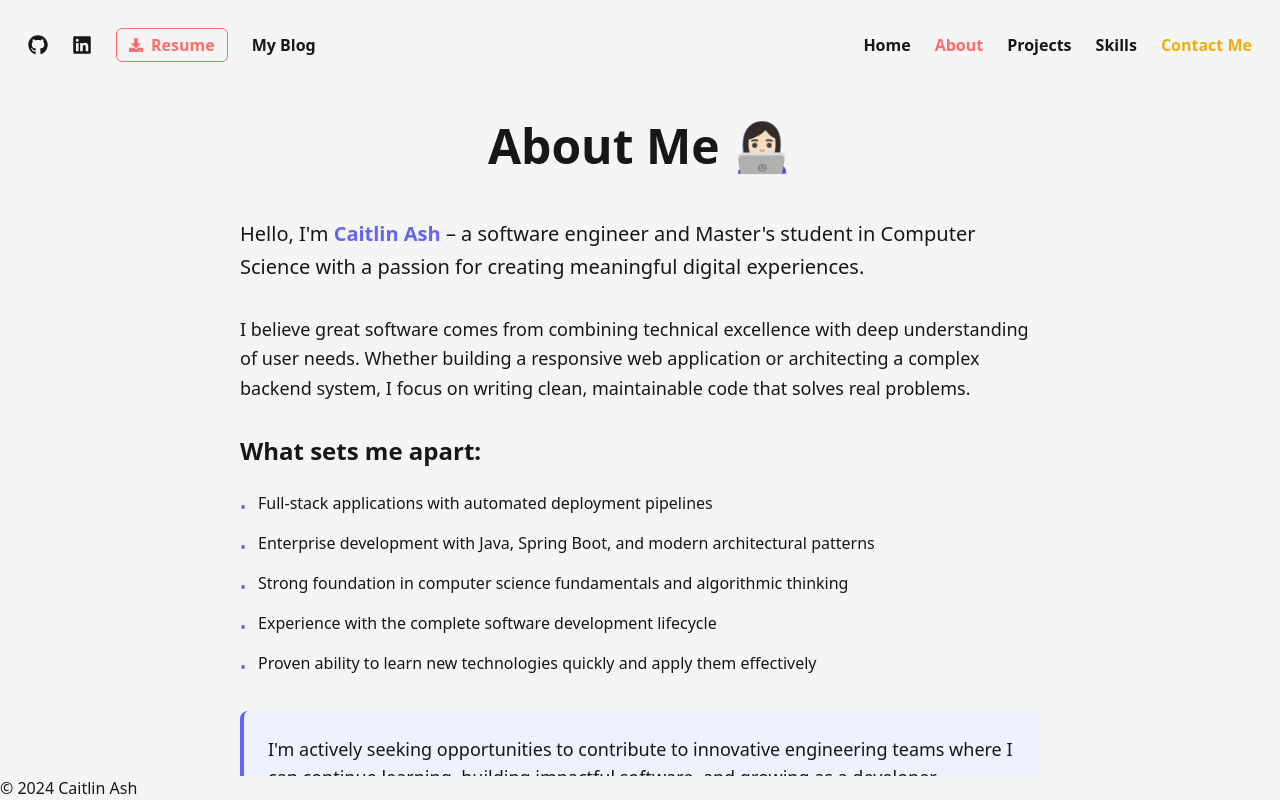
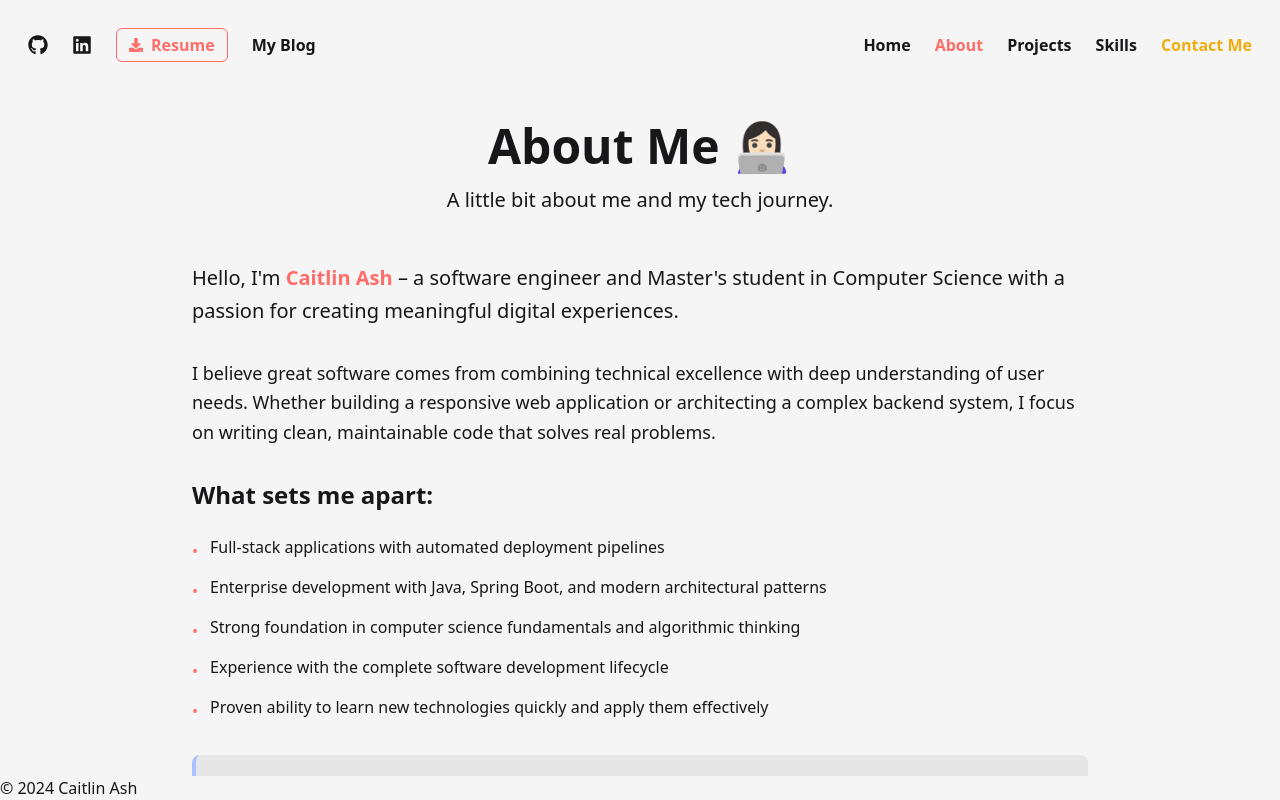
Before and after one commit to bycait27/portfolio, a Next.js app: page / in a window 1280 px wide. Both pictures are taken after a click on the button "About". Built offline with nearby package versions, Linux system fonts and the light colour scheme.

Commit message:
Changed Project and Projects components and added a re-usable ui component for section headers

```diff
--- a/package.json
+++ b/package.json
@@ -17,6 +17,7 @@
     "react": "^18.3.1",
     "react-dom": "^18.3.1",
     "react-icons": "^5.3.0",
+    "react-syntax-highlighter": "^15.6.1",
     "tailwind-merge": "^2.5.2"
   },
   "devDependencies": {
--- a/src/components/Project.jsx
+++ b/src/components/Project.jsx
@@ -1,8 +1,53 @@
+import { FaGithub, FaExternalLinkAlt } from 'react-icons/fa';
+
 export default function Project({ projectTitle, projectDescription, viewCode, viewApp, tech }) {
     return (
-            <div
+        <div className="bg-background-secondary rounded-lg p-6 shadow-lg hover:shadow-xl transition-shadow duration-300">
+            {/* project header and description */}
+            <div className="mb-4">
+                <h3 className="text-xl font-bold text-text-primary mb-2">
+                    {projectTitle}
+                </h3>
+                <p className="text-text-primary/80 leading-relaxed">
+                    {projectDescription}
+                </p>
+            </div>
 
-            >
+            {/* tech stack */}
+            <div className="mb-6">
+                <div className="flex flex-wrap gap-2">
+                    {tech.map((techItem, index) => (
+                        <span
+                            key={index}
+                            className="bg-background-primary text-text-primary px-3 py-1 rounded-full text-sm font-medium"
+                        >
+                            {techItem}
+                        </span>
+                    ))}
+                </div>
             </div>
+
+            {/* card actions */}
+            <div className="flex gap-4">
+                <a
+                    href={viewCode}
+                    target="_blank"
+                    rel="noopener noreferrer"
+                    className="flex items-center gap-2 bg-text-secondary text-white px-4 py-2 rounded-md hover:bg-text-tertiary transition-colors duration-200 font-medium"
+                >
+                    <FaGithub size={16} />
+                    View Code
+                </a>
+                <a
+                    href={viewApp}
+                    target="_blank"
+                    rel="noopener noreferrer"
+                    className="flex items-center gap-2 border border-text-secondary text-text-secondary px-4 py-2 rounded-md hover:bg-text-secondary hover:text-white transition-colors duration-200 font-medium"
+                >
+                    <FaExternalLinkAlt size={14} />
+                    Live Demo
+                </a>
+            </div>
+        </div>
     );
 };
--- a/src/components/sections/About.jsx
+++ b/src/components/sections/About.jsx
@@ -1,15 +1,18 @@
+import SectionHeader from "../ui/SectionHeader";
+
 export default function About() {
   return (
-    <div className="flex flex-col justify-center items-center p-8 min-h-screen">
+    <div className="min-h-screen p-8">
       <div className="max-w-4xl mx-auto">
-        <h1 className="text-5xl font-bold text-center text-text-primary">
-          About Me 👩🏻‍💻
-        </h1>
-
-        <div className="p-6\8 md:p-12">
+        <SectionHeader
+          title="About Me"
+          subtitle="A little bit about me and my tech journey."
+          emoji="👩🏻‍💻"
+        />
+        {/* TODO: maybe mention journey into tech */}
         <div className="prose prose-lg max-w-none">
           <p className="text-xl leading-relaxed mb-8 text-text-primary">
-              Hello, I&apos;m <span className="font-semibold text-indigo-500">Caitlin Ash</span> –
+            Hello, I&apos;m <span className="font-semibold text-text-secondary">Caitlin Ash</span> –
             a software engineer and Master&apos;s student in Computer Science with a passion
             for creating meaningful digital experiences.
           </p>
@@ -27,31 +30,31 @@ export default function About() {
             </h3>
             <ul className="space-y-3">
               <li className="flex items-start">
-                  <span className="text-indigo-500 mr-3 mt-1">•</span>
+                <span className="text-text-secondary mr-3 mt-1">•</span>
                 <span className="text-text-primary">
                   Full-stack applications with automated deployment pipelines
                 </span>
               </li>
               <li className="flex items-start">
-                  <span className="text-indigo-500 mr-3 mt-1">•</span>
+                <span className="text-text-secondary mr-3 mt-1">•</span>
                 <span className="text-text-primary">
                   Enterprise development with Java, Spring Boot, and modern architectural patterns
                 </span>
               </li>
               <li className="flex items-start">
-                  <span className="text-indigo-500 mr-3 mt-1">•</span>
+                <span className="text-text-secondary mr-3 mt-1">•</span>
                 <span className="text-text-primary">
                   Strong foundation in computer science fundamentals and algorithmic thinking
                 </span>
               </li>
               <li className="flex items-start">
-                  <span className="text-indigo-500 mr-3 mt-1">•</span>
+                <span className="text-text-secondary mr-3 mt-1">•</span>
                 <span className="text-text-primary">
                   Experience with the complete software development lifecycle
                 </span>
               </li>
               <li className="flex items-start">
-                  <span className="text-indigo-500 mr-3 mt-1">•</span>
+                <span className="text-text-secondary mr-3 mt-1">•</span>
                 <span className="text-text-primary">
                   Proven ability to learn new technologies quickly and apply them effectively
                 </span>
@@ -59,7 +62,7 @@ export default function About() {
             </ul>
           </div>
 
-            <div className="bg-indigo-50 rounded-lg p-6 border-l-4 border-indigo-500">
+          <div className="bg-background-secondary rounded-lg p-6 border-l-4 border-text-highlight">
             <p className="text-lg text-text-primary mb-0">
               I&apos;m actively seeking opportunities to contribute to innovative engineering
               teams where I can continue learning, building impactful software, and growing
@@ -69,6 +72,5 @@ export default function About() {
         </div>
       </div>
     </div>
-    </div>
   );
 }
--- a/src/components/sections/Projects.jsx
+++ b/src/components/sections/Projects.jsx
@@ -1,61 +1,64 @@
 import Project from '../Project'
+import SectionHeader from '../ui/SectionHeader';
 
+// TODO: fix any broken links
 const projectData = [
     {
         projectTitle: 'The Tech Blog',
         projectDescription: 'A CMS-Style tech blog site for developers following the MVC paradigm.',
         viewCode: 'https://github.com/bycait27/tech-blog',
         viewApp: 'https://the-tech-blog7-f8ee982770ad.herokuapp.com/',
-        tech: ['javascript', 'handlebars.js', 'sequelize', 'mysql', 'express']
+        tech: ['JavaScript', 'Handlebars.js', 'Sequelize', 'MySQL', 'Express']
     },
     {
         projectTitle: 'Book Search Engine',
         projectDescription: 'A Google Books GraphQL API built using the MERN stack.',
         viewCode: 'https://github.com/bycait27/book-search-engine',
         viewApp: 'https://book-search-engine-caitlins-projects-dc84348c.vercel.app/',
-        tech: ['javascript', 'react', 'mongodb', 'graphql', 'apollo', 'express']
+        tech: ['JavaScript', 'React', 'MongoDB', 'GraphQL', 'Apollo', 'Express']
     },
     {
         projectTitle: 'Text Editor',
         projectDescription: 'A simple text editor that meets the PWA criteria.',
         viewCode: 'https://github.com/bycait27/pwa-text-editor',
         viewApp: 'https://bloodcurdling-beast-50523-57a8116f0051.herokuapp.com/',
-        tech: ['javascript', 'html', 'css', 'webpack']
+        tech: ['JavaScript', 'HTML', 'CSS', 'Webpack']
     },
     {
         projectTitle: 'Weather Dashboard',
         projectDescription: 'A web app that allows users to view the current and 5-day weather forecast.',
         viewCode: 'https://github.com/bycait27/weather-dashboard',
         viewApp: 'https://weather-dashboard7.netlify.app/',
-        tech: ['javascript', 'html', 'css']
+        tech: ['JavaScript', 'HTML', 'CSS']
     },
     {
         projectTitle: 'Work Day Scheduler',
         projectDescription: 'A simple work day scheduler app powered by jQuery to track events.',
         viewCode: 'https://github.com/bycait27/work-day-scheduler',
         viewApp: 'https://bycait27.github.io/work-day-scheduler/',
-        tech: ['javascript', 'html', 'css', 'jquery', 'dayjs']
+        tech: ['JavaScript', 'HTML', 'CSS', 'jQuery', 'Day.js']
     },
 ];
 
 export default function Projects() {
     return (
-        <div
-        >
-            <h1
-            >
-                Projects
-            </h1>
-            <div
-            >
-            </div>
-            <div>
-                {projectData.map(( project, index) => (
-                    <Project
-                    key={index}
-                    {...project}
-                    />
-                ))}
+        <div className="min-h-screen p-8">
+            <div className="max-w-6xl mx-auto">
+                {/* section header */}
+                <SectionHeader
+                    title="Projects"
+                    subtitle="subtitle"
+                    emoji="📓"
+                />
+                {/* projects grid */}
+                <div className="grid grid-cols-1 md:grid-cols-2 lg:grid-cols-2 gap-8">
+                    {projectData.map((project, index) => (
+                        <Project
+                            key={index}
+                            {...project}
+                        />
+                    ))}
+                </div>
             </div>
         </div>
     );
--- a/src/components/sections/Skills.jsx
+++ b/src/components/sections/Skills.jsx
@@ -44,25 +44,15 @@ export default function Skills() {
                 'vercel',
             ],
         },
-        // {
-        //     tech: [
-        //         'firebase'
-        //     ]
-        // }
     ]
 
     return (
         <div>
-            <div>
-                <h1>Skills</h1>
+            <div className="max-w-4xl mx-auto">
+                <h1 className="text-5xl font-bold text-center text-text-primary">
+                Skills
+                </h1>
             </div>
-            <div></div>
-                    <div>
-                        <div>
-                            <div>
-                            </div>
-                        </div>
-                    </div>
         </div>
     );
 };
--- /dev/null
+++ b/src/components/ui/SectionHeader.jsx
@@ -0,0 +1,14 @@
+export default function SectionHeader({title, subtitle, emoji}) {
+    return (
+        <div className="text-center mb-12">
+            {/* section header */}
+            <h1 className="text-5xl font-bold text-text-primary mb-4">
+                {title} {emoji}
+            </h1>
+            {/* section subtitle */}
+            <p className="text-xl text-text-primary/70 max-w-2xl mx-auto">
+                {subtitle}
+            </p>
+        </div>
+    );
+}
```
Also changed, not shown: 1 other file (tests, documents, lock files or other folders). Lines whose indentation alone changed are shown as unchanged.
